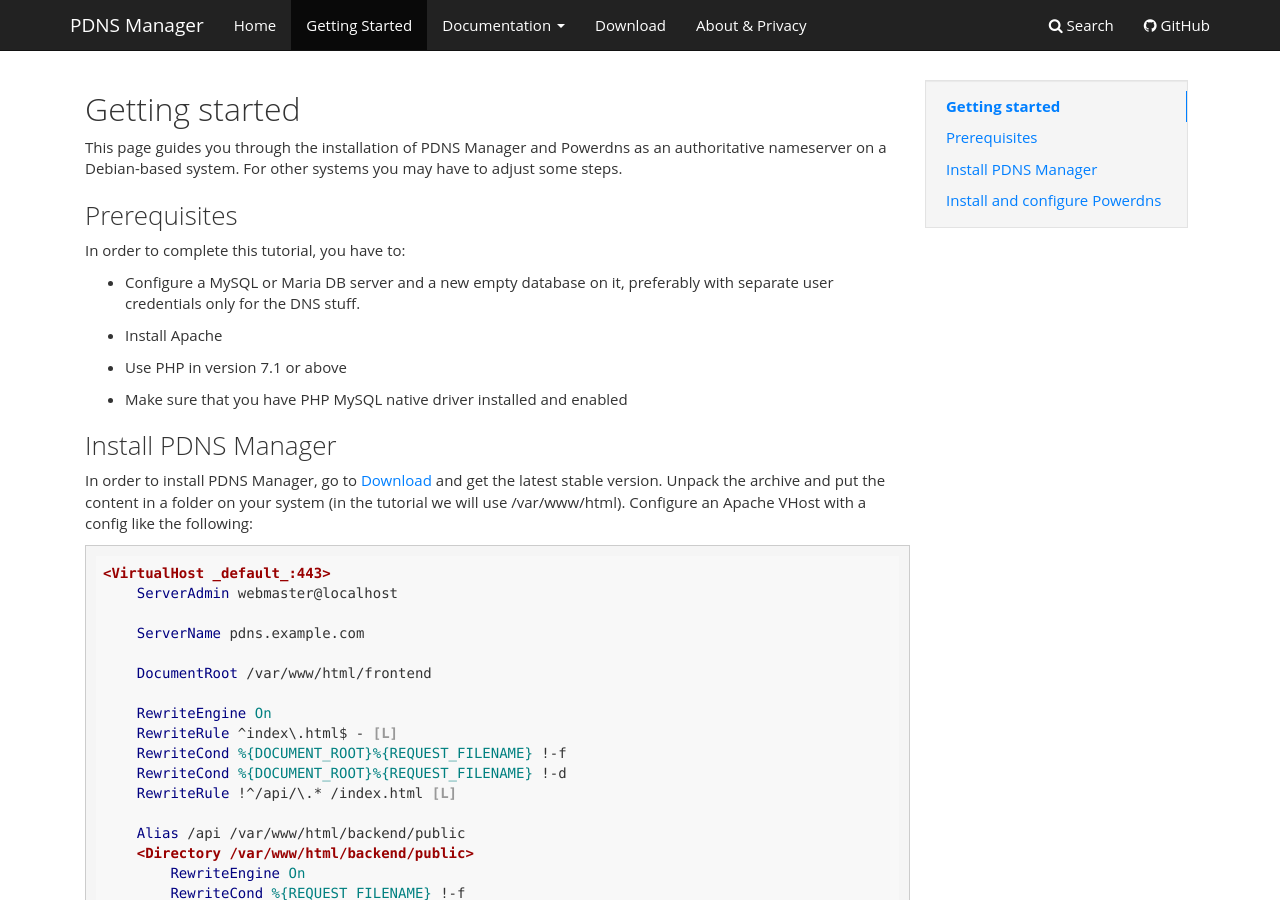
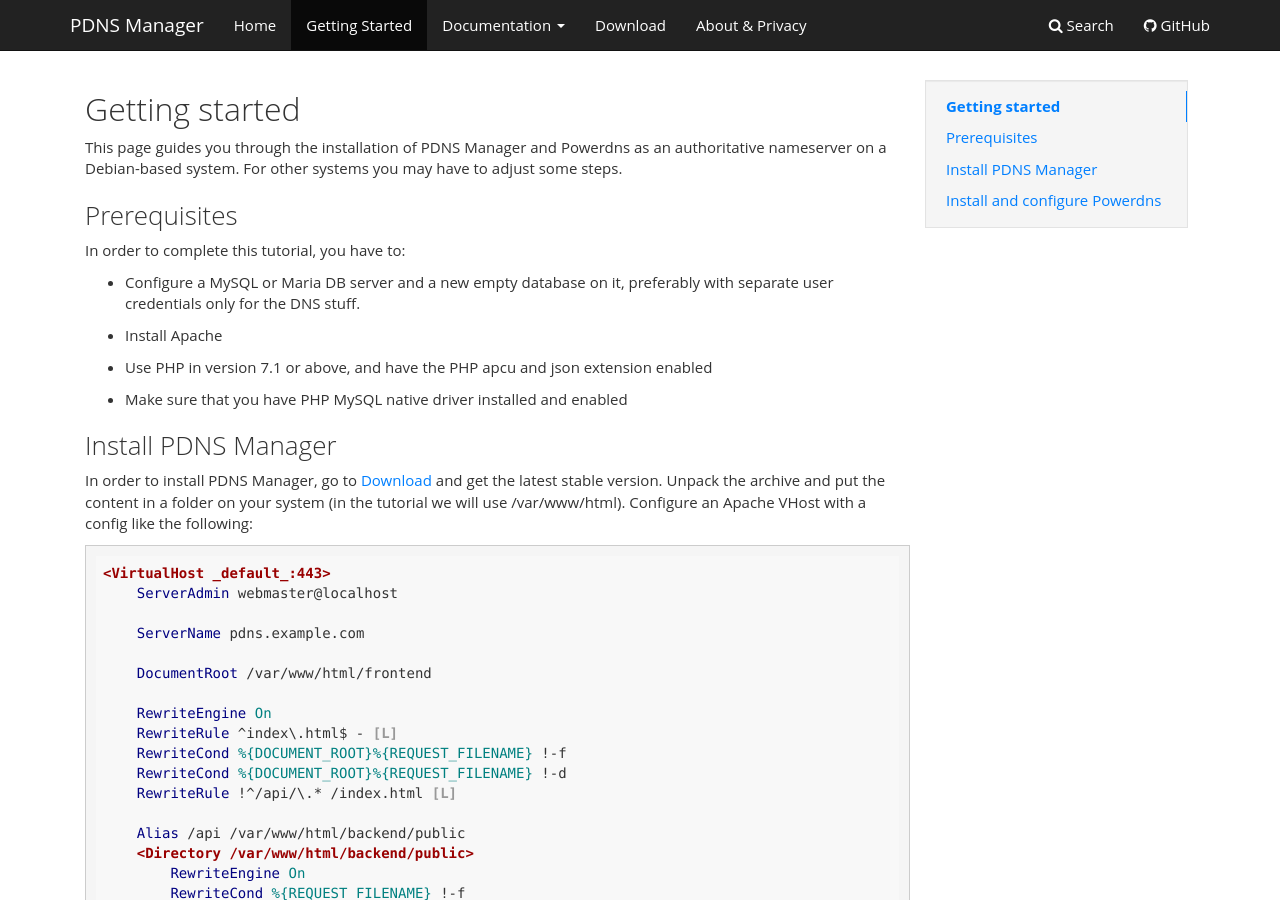
Before and after one commit to loewexy/pdns-manager-website, an MkDocs documentation site: the page built from content/quickstart.md, in a window 1280 px wide and 900 px high. Built offline with MkDocs 1.6.1, drawn with Linux system fonts in a browser that asks for light colours; comment, search, counter and statistics services are not loaded.

Commit message:
Added requirements for apcu and json PHP extensions

```diff
--- a/content/quickstart.md
+++ b/content/quickstart.md
@@ -14,7 +14,7 @@ stuff.
 
  * Install Apache
 
- * Use PHP in version 7.1 or above
+ * Use PHP in version 7.1 or above, and have the PHP apcu and json extension enabled
 
  * Make sure that you have PHP MySQL native driver installed and enabled
 
```
